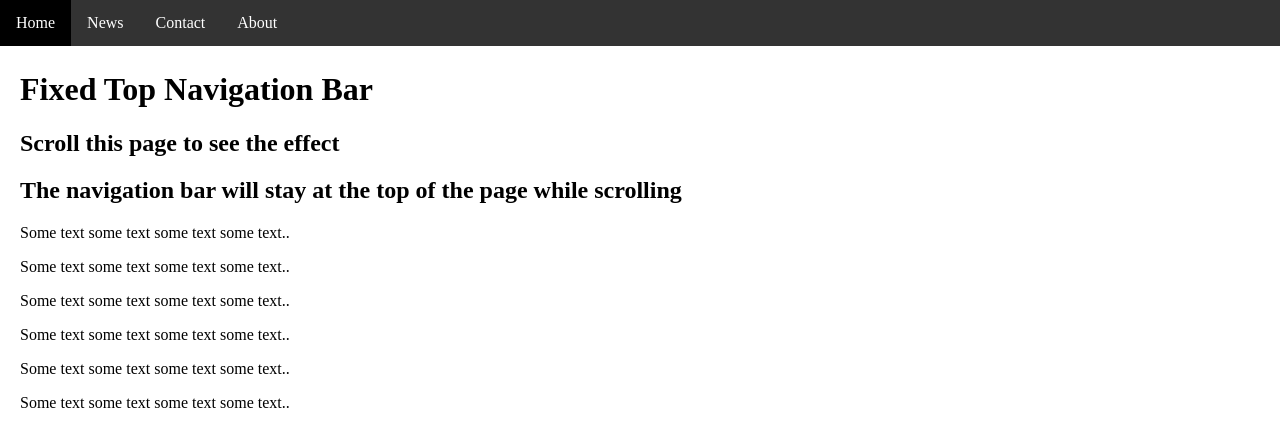
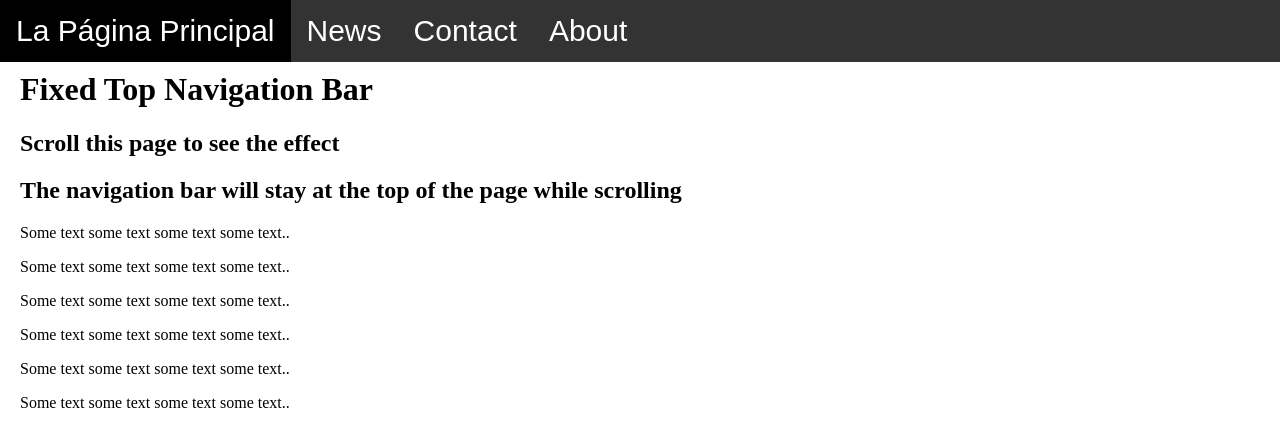
Before and after one commit to SOSFROMTHEDARKNESS/Mi-Casa, a plain HTML site: page index.html in a window 1280 px wide. Shown: the top 446 px of the page. Drawn offline with Linux system fonts and the light colour scheme.

Commit message:
Update index.html

```diff
--- a/index.html
+++ b/index.html
@@ -17,6 +17,8 @@ ul {
 
 li {
     float: left;
+    font-family: Arial, Verdana, sans-serif;
+    font-size: 30px;
 }
 
 li a {
@@ -40,7 +42,7 @@ li a:hover:not(.active) {
 <body>
 
 <ul>
-  <li><a class="active" href="#home">Home</a></li>
+  <li><a class="active" href="#home">La Página Principal</a></li>
   <li><a href="#news">News</a></li>
   <li><a href="#contact">Contact</a></li>
   <li><a href="#about">About</a></li>
```
